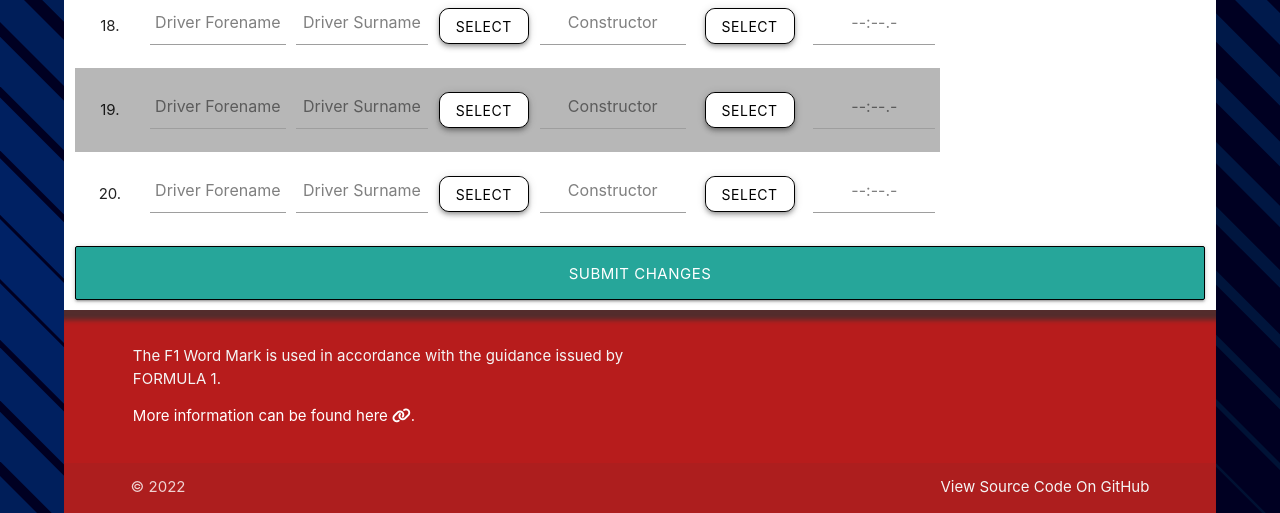
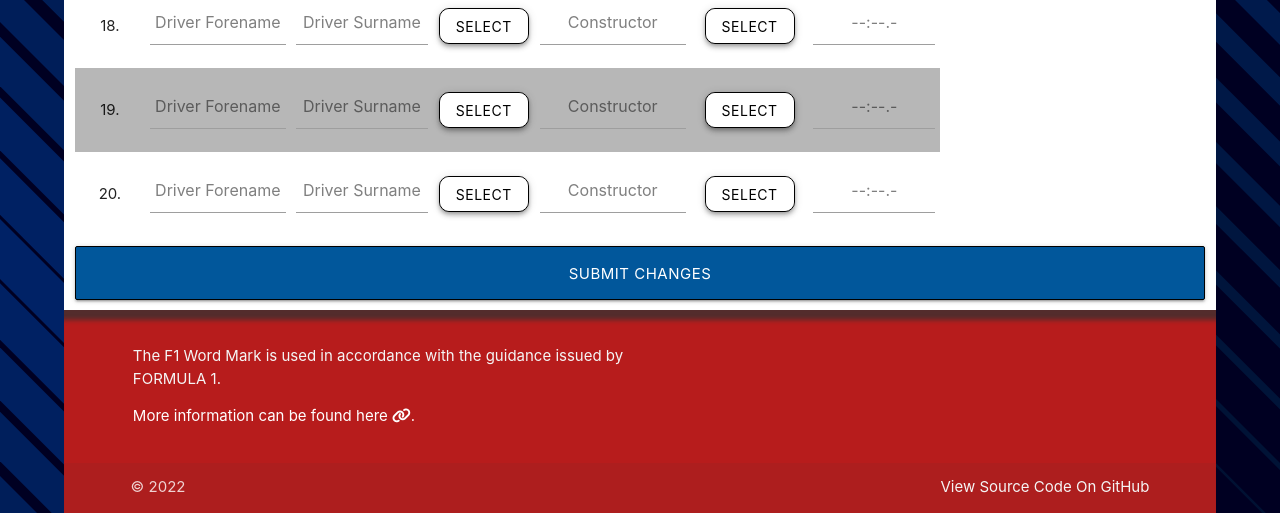
Before and after one commit to Fatheed7/formula-one-stats, a Flask app: template templates/edit/edit_race.html in a window 1280 px wide. Shown: the part 1751-2264 px from the top of the page. Run offline with Flask 2, Linux system fonts and the light colour scheme; the template is opened without the code that fills it, so the values that code supplies are empty; some libraries are stand-ins or nearby versions.

```diff
--- a/templates/edit/edit_race.html
+++ b/templates/edit/edit_race.html
@@ -172,7 +172,7 @@ endblock %} {% block content %}
           Submit Changes
         </button>
         {% else %}
-        <button type="submit" name="action" value="qualifying" class="col s12 btn-large light0-blue darken-4"
+        <button type="submit" name="action" value="qualifying" class="col s12 btn-large light-blue darken-4"
           id="bottomButton">
           Submit Changes
         </button>
```
Also changed, not shown: README.md.
